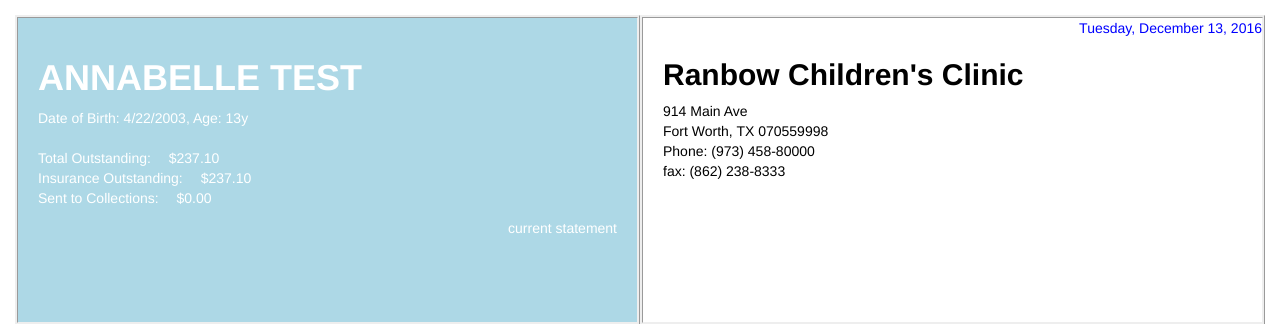
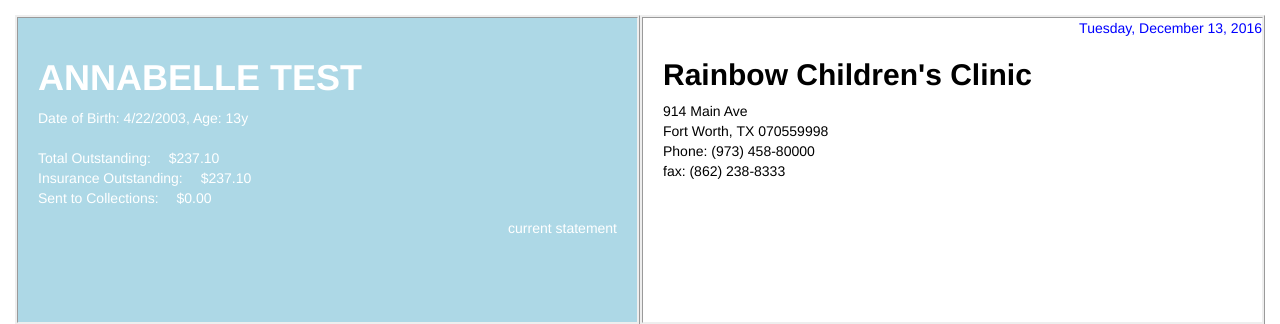
Before and after one commit to sam9762/sam9762.github.io, a PHP site: page /xampp/details.php in a window 1280 px wide. Shown: the top 324 px of the page. Run offline with PHP 8.4, Linux system fonts and the light colour scheme.

Commit message:
Update details.php

```diff
--- a/details.php
+++ b/details.php
@@ -57,7 +57,7 @@
   </div>
                                                                   <h2>
                                                                     <b>
-                                                                   Ranbow Children's Clinic
+                                                                   Rainbow Children's Clinic
                                                                  </b>
                                                                </h2>
                                                                  <p>
```
